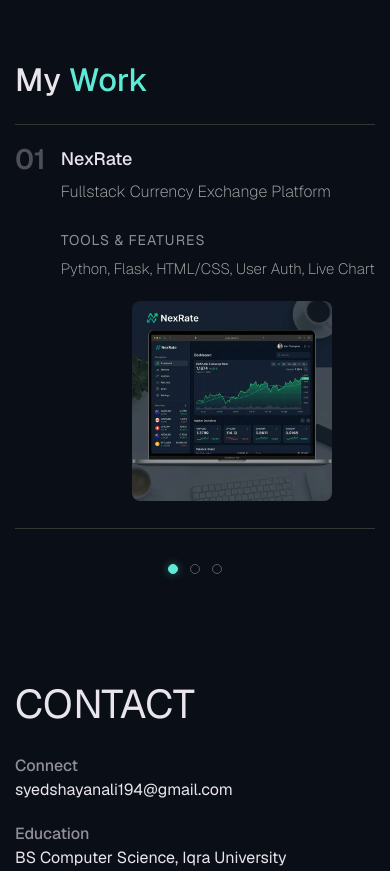
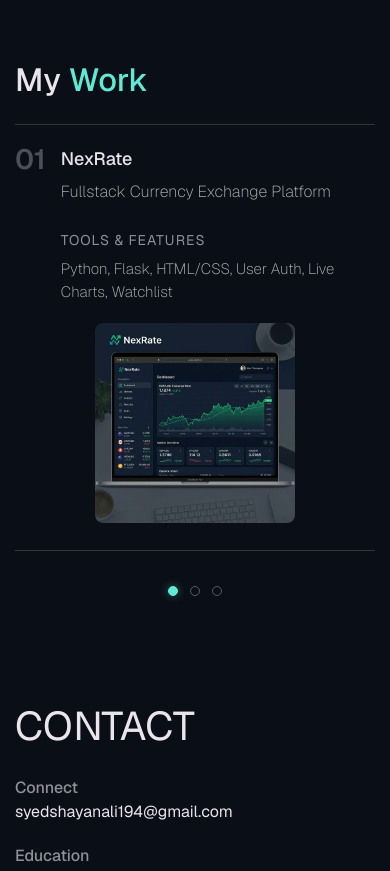
Before and after one commit to shayanali1/shayan-portfolio, a React (Vite) app: page / in a window 390 px wide. Shown: the part 2680-3551 px from the top of the page. Built offline with nearby package versions, Linux system fonts and the light colour scheme; no server answers.

Commit message:
mobile ui bug fixes

```diff
--- a/src/components/Work.tsx
+++ b/src/components/Work.tsx
@@ -35,18 +35,30 @@
     goToSlide(newIndex);
   }, [currentIndex, goToSlide]);
 
+  const touchStartY = useRef(0);
+  const touchEndY = useRef(0);
+
   const onTouchStart = (e: React.TouchEvent) => {
-    touchStartX.current = e.touches[0].clientX;
+    const touch = e.touches[0] || e.targetTouches?.[0];
+    if (!touch) return;
+    touchStartX.current = touch.clientX;
+    touchStartY.current = touch.clientY;
+    touchEndX.current = touch.clientX;
+    touchEndY.current = touch.clientY;
   };
 
   const onTouchMove = (e: React.TouchEvent) => {
-    touchEndX.current = e.touches[0].clientX;
+    const touch = e.touches[0] || e.targetTouches?.[0];
+    if (!touch) return;
+    touchEndX.current = touch.clientX;
+    touchEndY.current = touch.clientY;
   };
 
   const onTouchEnd = () => {
-    const diff = touchStartX.current - touchEndX.current;
-    if (Math.abs(diff) > 50) {
-      if (diff > 0) {
+    const diffX = touchStartX.current - touchEndX.current;
+    const diffY = touchStartY.current - touchEndY.current;
+    if (Math.abs(diffX) > 40 && Math.abs(diffX) > Math.abs(diffY)) {
+      if (diffX > 0) {
         goToNext();
       } else {
         goToPrev();
--- a/src/components/styles/Work.css
+++ b/src/components/styles/Work.css
@@ -25,26 +25,38 @@
 .carousel-wrapper {
   position: relative;
   width: 100%;
+  max-width: 100%;
 }
 
 .carousel-track-container {
   overflow: hidden;
   width: 100%;
+  max-width: 100%;
+  position: relative;
   border-top: 1px solid #363636;
   border-bottom: 1px solid #363636;
+  padding: 0;
+  margin: 0;
 }
 
 .carousel-track {
   display: flex;
+  width: 100%;
+  margin: 0;
+  padding: 0;
   transition: transform 0.5s cubic-bezier(0.4, 0, 0.2, 1);
   will-change: transform;
 }
 
 .carousel-slide {
+  flex: 0 0 100%;
+  width: 100%;
   min-width: 100%;
+  max-width: 100%;
   flex-shrink: 0;
   box-sizing: border-box;
   padding: 50px 0;
+  overflow: hidden;
 }
 
 .carousel-content {
@@ -52,6 +64,9 @@
   align-items: center;
   gap: 60px;
   width: 100%;
+  max-width: 100%;
+  min-width: 0;
+  box-sizing: border-box;
 }
 
 .carousel-info {
@@ -59,6 +74,13 @@
   display: flex;
   gap: 30px;
   align-items: flex-start;
+  min-width: 0;
+  max-width: 100%;
+  box-sizing: border-box;
+}
+
+.carousel-number {
+  flex-shrink: 0;
 }
 
 .carousel-number h3 {
@@ -73,12 +95,18 @@
   display: flex;
   flex-direction: column;
   gap: 8px;
+  min-width: 0;
+  flex: 1;
+  max-width: 100%;
+  box-sizing: border-box;
 }
 
 .carousel-details h4 {
   font-size: 28px;
   font-weight: 500;
   margin: 0;
+  overflow-wrap: break-word;
+  word-break: break-word;
 }
 
 .carousel-category {
@@ -86,10 +114,14 @@
   color: #adacac;
   margin: 0;
   font-size: 16px;
+  overflow-wrap: break-word;
+  word-break: break-word;
 }
 
 .carousel-tools {
   margin-top: 16px;
+  min-width: 0;
+  max-width: 100%;
 }
 
 .carousel-tools .tools-label {
@@ -105,6 +137,8 @@
   color: #adacac;
   margin: 6px 0 0;
   font-size: 15px;
+  overflow-wrap: break-word;
+  word-break: break-word;
 }
 
 .carousel-image-wrapper {
@@ -112,6 +146,9 @@
   display: flex;
   justify-content: center;
   align-items: center;
+  min-width: 0;
+  max-width: 100%;
+  box-sizing: border-box;
 }
 
 /* ── Navigation Arrows ── */
```
